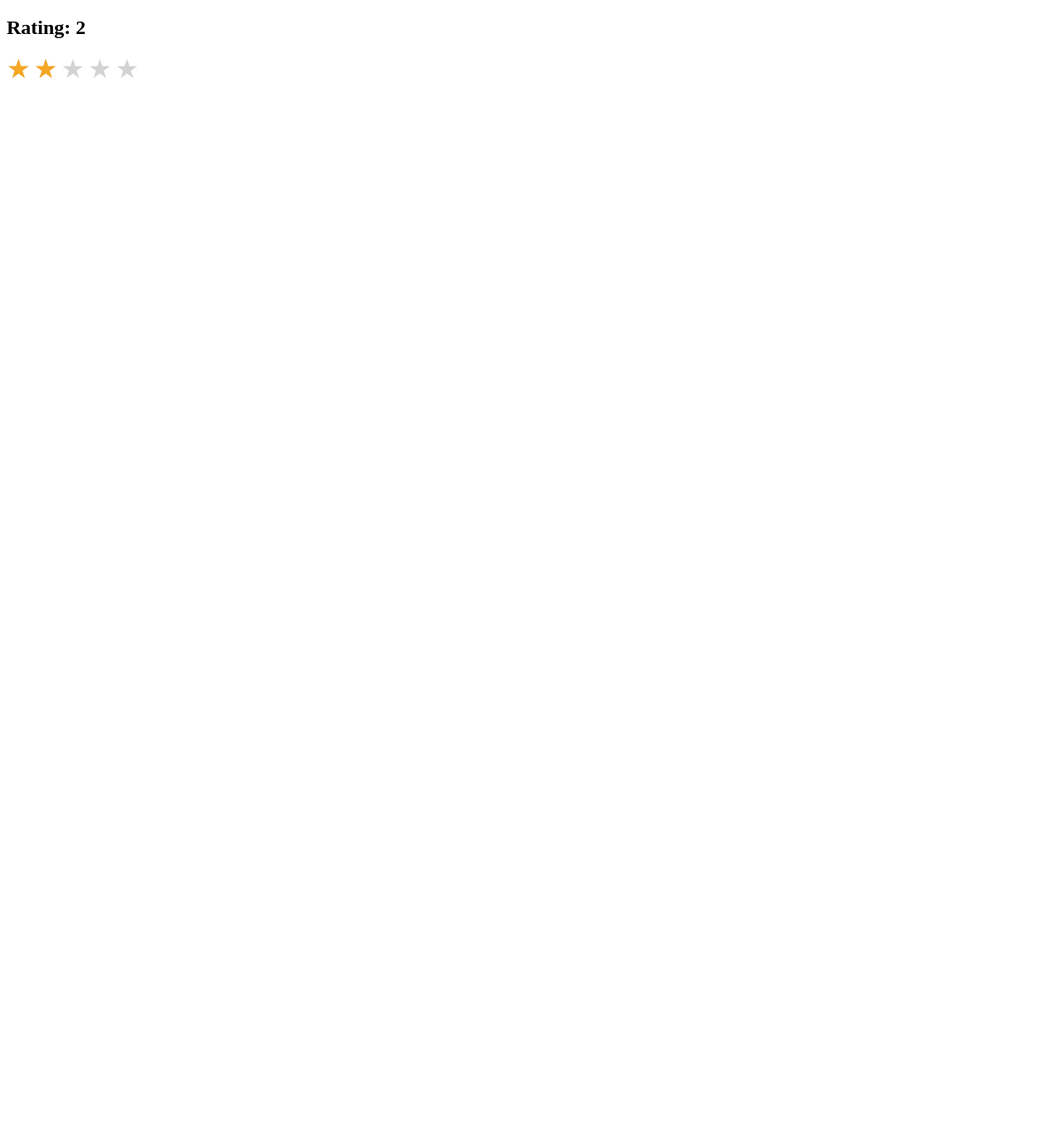
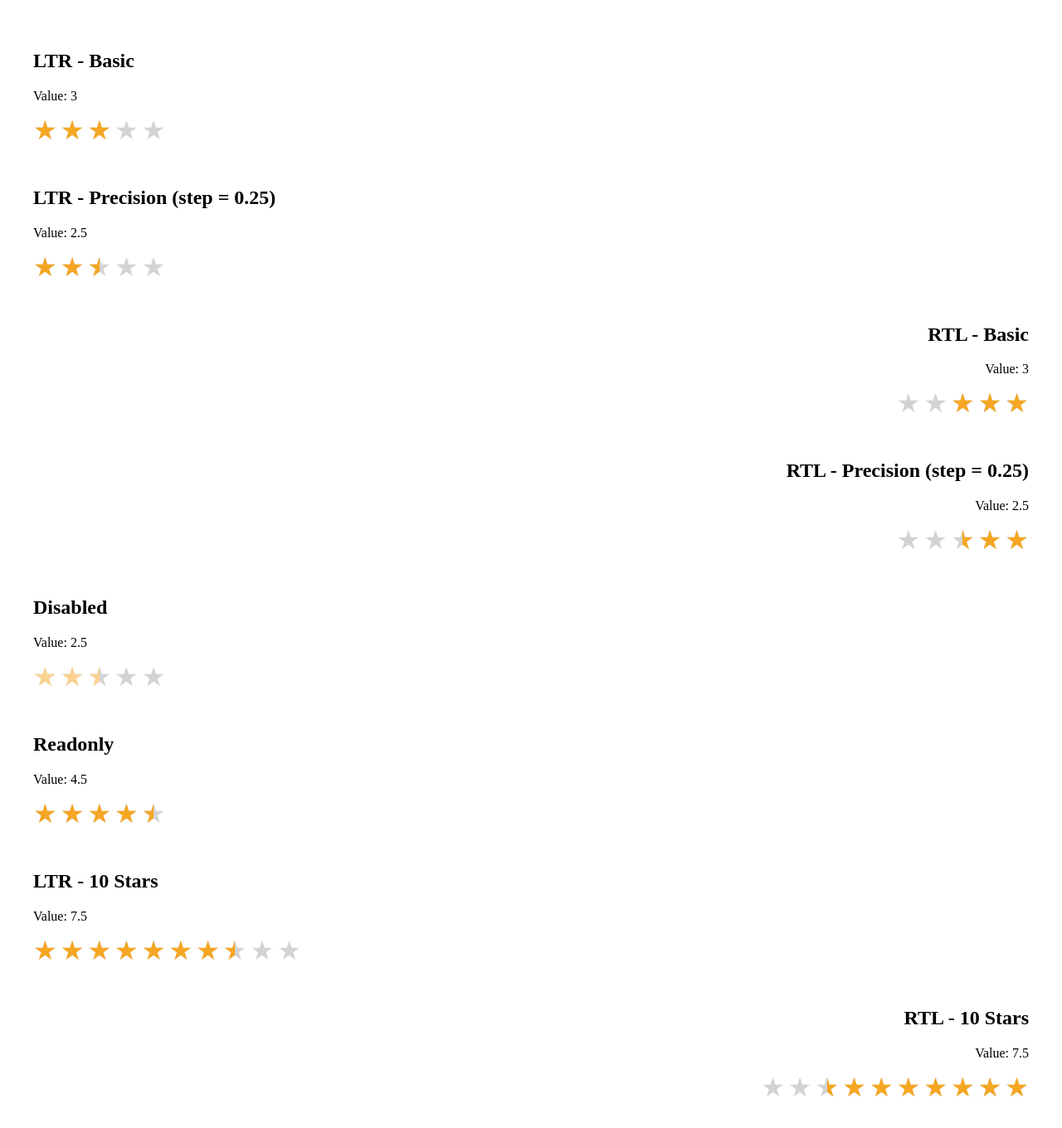
Before and after one commit to sakmbd/vue-rating-kit, a Vue app: page / in a window 1280 px wide. Shown: the top 1360 px of the page at 83% size. Before the commit the page ends 800 px from the top, so only its background shows below. Built offline with nearby package versions, Linux system fonts and the light colour scheme.

Commit message:
feat: add RTL support

```diff
--- a/src/App.vue
+++ b/src/App.vue
@@ -2,23 +2,116 @@
 import { ref } from 'vue'
 import { VRating } from './index'
 
-const rating = ref(2)
+const basic = ref(3)
+const precision = ref(2.5)
+const rtlBasic = ref(3)
+const rtlPrecision = ref(2.5)
+const disabled = ref(2.5)
+const readonly = ref(4.5)
+const tenStars = ref(7.5)
+const rtlTenStars = ref(7.5)
 
-function handleChange(value: number) {
-  console.log('change:', value)
+function handleChange(label: string, value: number) {
+  console.log(`${label}:`, value)
 }
-
 </script>
 
 <template>
-  <div>
-    <h2>Rating: {{ rating }}</h2>
+  <div style="padding: 2rem; display: grid; gap: 2rem;">
+    <!-- LTR Basic -->
+    <section>
+      <h2>LTR - Basic</h2>
+      <p>Value: {{ basic }}</p>
 
-    <VRating
-      v-model="rating"
-      :step="0.25"
-      @change="handleChange"
+      <VRating
+        v-model="basic"
+        @change="value => handleChange('LTR Basic', value)"
+      />
+    </section>
 
-    />
+    <!-- LTR Precision -->
+    <section>
+      <h2>LTR - Precision (step = 0.25)</h2>
+      <p>Value: {{ precision }}</p>
+
+      <VRating
+        v-model="precision"
+        :step="0.25"
+        @change="value => handleChange('LTR Precision', value)"
+      />
+    </section>
+
+    <!-- RTL Basic -->
+    <section dir="rtl">
+      <h2>RTL - Basic</h2>
+      <p>Value: {{ rtlBasic }}</p>
+
+      <VRating
+        v-model="rtlBasic"
+        @change="value => handleChange('RTL Basic', value)"
+      />
+    </section>
+
+    <!-- RTL Precision -->
+    <section dir="rtl">
+      <h2>RTL - Precision (step = 0.25)</h2>
+      <p>Value: {{ rtlPrecision }}</p>
+
+      <VRating
+        v-model="rtlPrecision"
+        :step="0.25"
+        @change="value => handleChange('RTL Precision', value)"
+      />
+    </section>
+
+    <!-- Disabled -->
+    <section>
+      <h2>Disabled</h2>
+      <p>Value: {{ disabled }}</p>
+
+      <VRating
+        v-model="disabled"
+        :step="0.5"
+        disabled
+      />
+    </section>
+
+    <!-- Readonly -->
+    <section>
+      <h2>Readonly</h2>
+      <p>Value: {{ readonly }}</p>
+
+      <VRating
+        v-model="readonly"
+        :step="0.5"
+        readonly
+      />
+    </section>
+
+    <!-- 10 Stars -->
+    <section>
+      <h2>LTR - 10 Stars</h2>
+      <p>Value: {{ tenStars }}</p>
+
+      <VRating
+        v-model="tenStars"
+        :max="10"
+        :step="0.5"
+        @change="value => handleChange('LTR 10 Stars', value)"
+      />
+    </section>
+
+    <!-- RTL 10 Stars -->
+    <section dir="rtl">
+      <h2>RTL - 10 Stars</h2>
+      <p>Value: {{ rtlTenStars }}</p>
+
+      <VRating
+        v-model="rtlTenStars"
+        :max="10"
+        :step="0.5"
+        @change="value => handleChange('RTL 10 Stars', value)"
+      />
+    </section>
   </div>
 </template>
--- a/src/composables/useRating.ts
+++ b/src/composables/useRating.ts
@@ -28,11 +28,21 @@ function resolveStep(rawStep: number | undefined, max: number): number {
   return step
 }
 
-function computeStarValue(event: MouseEvent, starIndex: number, step: number): number {
+function isRTLEvent(event: Event): boolean {
+  if (typeof window === 'undefined') return false
+  const el = event.currentTarget as HTMLElement | null
+  if (!el) return false
+  return getComputedStyle(el).direction === 'rtl'
+}
+
+function computeStarValue(event: MouseEvent, starIndex: number, step: number, rtl: boolean): number {
   const target = event.currentTarget as HTMLElement
   const rect = target.getBoundingClientRect()
   if (rect.width <= 0) return starIndex
-  const fraction = clamp((event.clientX - rect.left) / rect.width, 0, 1)
+  const rawFraction = rtl
+    ? (rect.right - event.clientX) / rect.width
+    : (event.clientX - rect.left) / rect.width
+  const fraction = clamp(rawFraction, 0, 1)
   const zonesPerStar = 1 / step
   const zone = Math.max(1, Math.ceil(fraction * zonesPerStar))
   return (starIndex - 1) + zone * step
@@ -49,7 +59,7 @@ export function useRating(props: RatingProps, emit: EmitFn<RatingEmits>) {
     if (!isInteractive()) return
     const max = props.max ?? DEFAULT_MAX
     const step = resolveStep(props.step, max)
-    const value = computeStarValue(event, starIndex, step)
+    const value = computeStarValue(event, starIndex, step, isRTLEvent(event))
     if (value === hoverValue.value) return
     hoverValue.value = value
     emit('hover', value)
@@ -59,7 +69,7 @@ export function useRating(props: RatingProps, emit: EmitFn<RatingEmits>) {
     if (!isInteractive()) return
     const max = props.max ?? DEFAULT_MAX
     const step = resolveStep(props.step, max)
-    const value = computeStarValue(event, star, step)
+    const value = computeStarValue(event, star, step, isRTLEvent(event))
     emit('update:modelValue', value)
     emit('change', value)
   }
@@ -83,15 +93,16 @@ export function useRating(props: RatingProps, emit: EmitFn<RatingEmits>) {
     const current = props.modelValue ?? DEFAULT_VALUE
     const max = props.max ?? DEFAULT_MAX
     const step = resolveStep(props.step, max)
+    const rtl = isRTLEvent(event)
 
     let next: number
 
     switch (event.key) {
       case 'ArrowRight':
-        next = clamp(current + step, 0, max)
+        next = clamp(current + (rtl ? -step : step), 0, max)
         break
       case 'ArrowLeft':
-        next = clamp(current - step, 0, max)
+        next = clamp(current + (rtl ? step : -step), 0, max)
         break
       case 'Home':
         next = 0
--- a/src/styles/rating.css
+++ b/src/styles/rating.css
@@ -23,10 +23,11 @@
 .vrk-rating__star-fill {
   position: absolute;
   top: 0;
-  left: 0;
+  inset-inline-start: 0;
   overflow: hidden;
   white-space: nowrap;
   color: inherit;
+  text-align: start;
 }
 
 .vrk-rating__star--filled {
```
Also changed, not shown: 1 other file (tests, documents, lock files or other folders).
